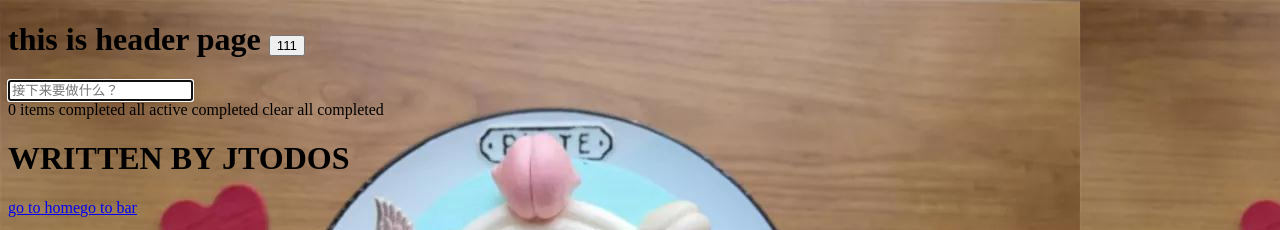
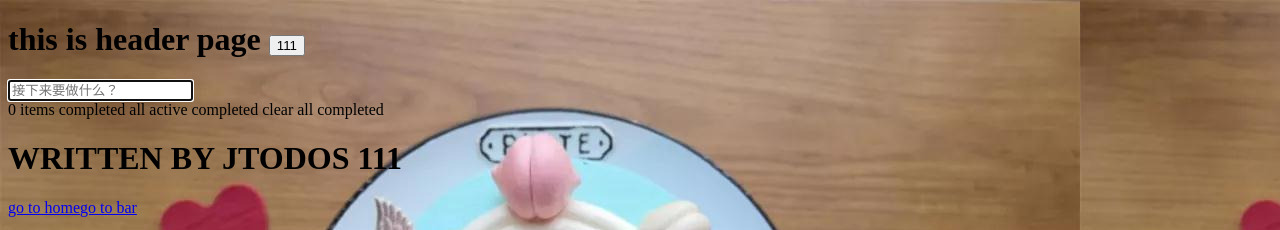
Before and after one commit to haha-123/testdemo, a Vue app: page / in a window 1280 px wide. Shown: the top 230 px of the page. Built offline with nearby package versions, Linux system fonts and the light colour scheme; the HTML template or start-up script is replaced by a standard one.

Commit message:
change footer store

```diff
--- a/src/todos/footer.jsx
+++ b/src/todos/footer.jsx
@@ -1,8 +1,10 @@
+import store from "../store.js"
 export default{
+    store,
     render(){
         return (
             <div className="footer">
-                <h1>WRITTEN BY JTODOS</h1>
+                <h1>WRITTEN BY JTODOS {store.state.count}</h1>
             </div>
         )
     }
```
